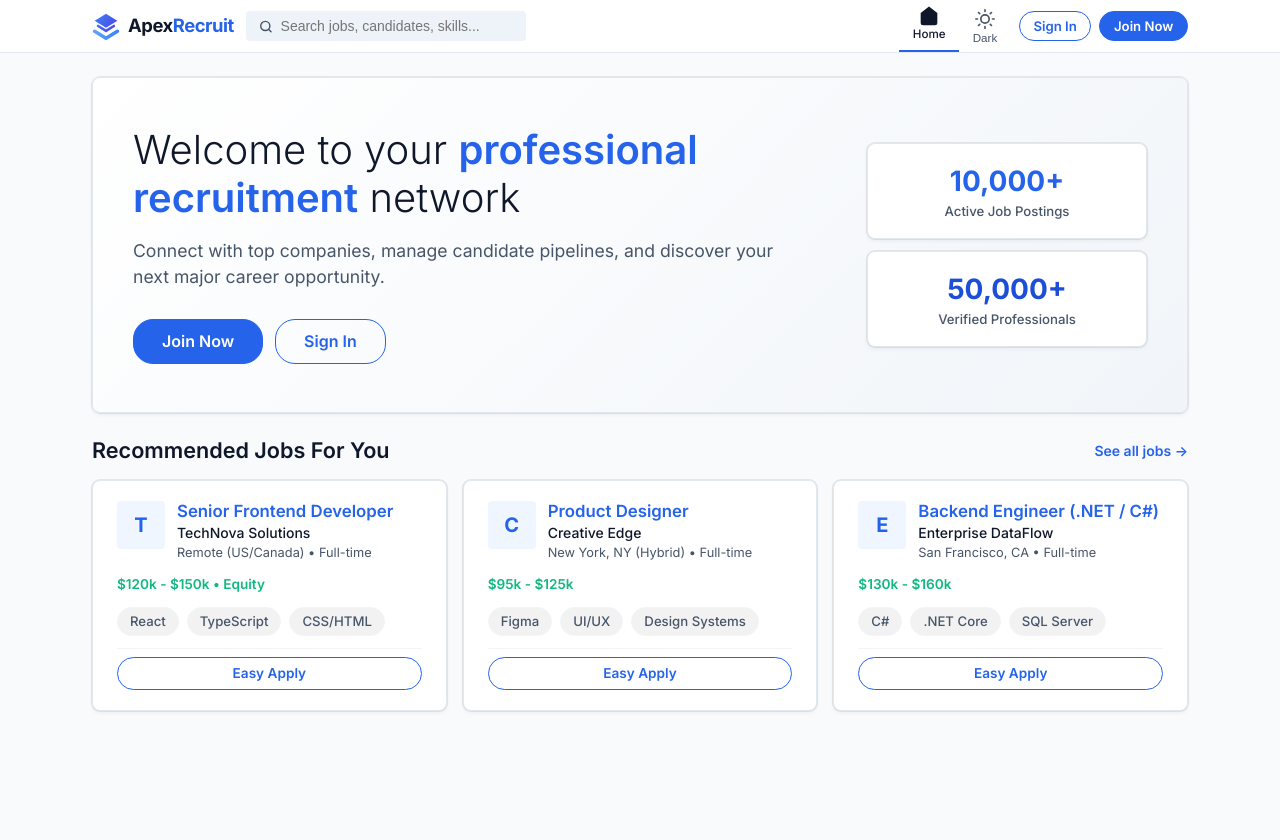
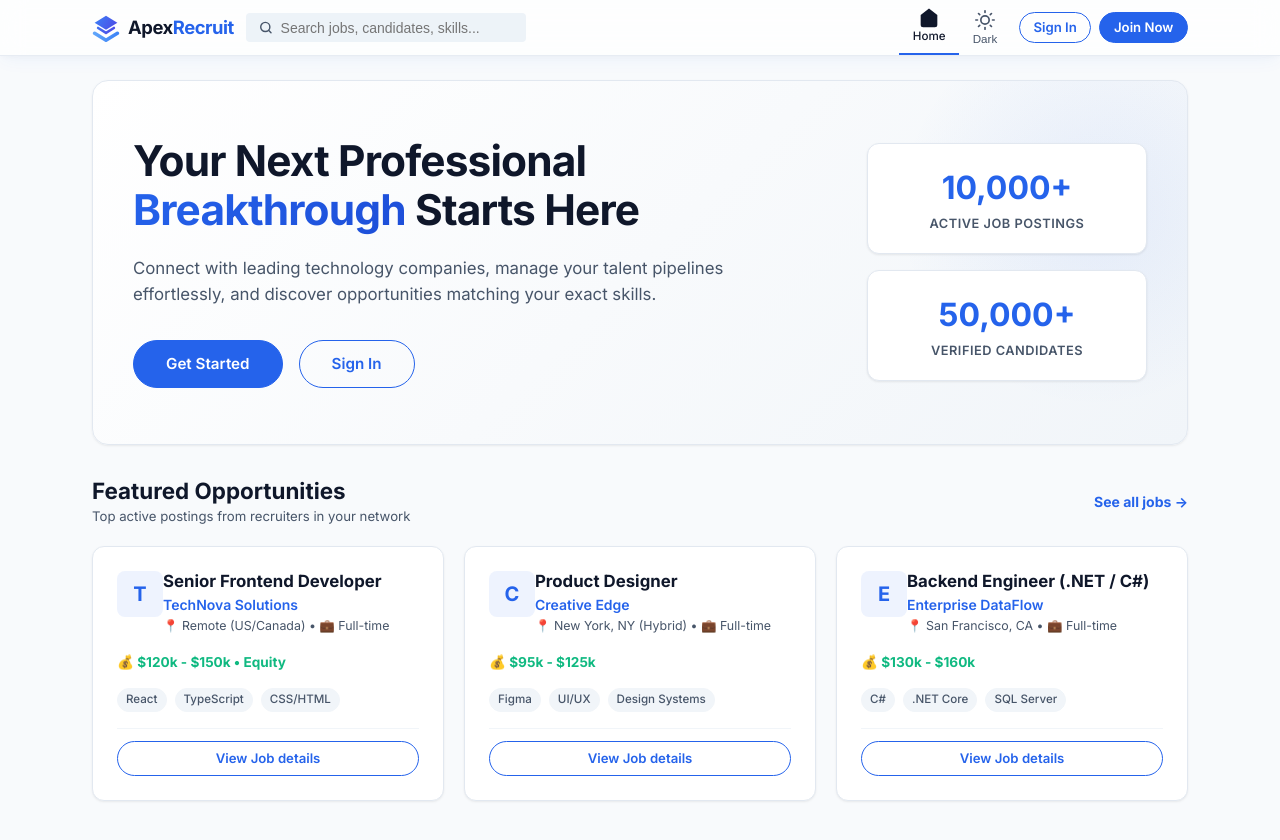
Before and after one commit to eptheekshana/RecruitmentPlatform.API, a React (Vite) app in the folder frontend/: page / in a window 1280 px wide. Shown: the top 840 px of the page. Built offline with nearby package versions, Linux system fonts and the light colour scheme.

Commit message:
feat: implement role-based navigation, global styles, and foundational pages for recruitment platform frontend

```diff
--- a/frontend/src/components/Navbar.jsx
+++ b/frontend/src/components/Navbar.jsx
@@ -191,15 +191,18 @@ const Navbar = () => {
   return (
     <header
       style={{
-        background: 'var(--bg-card)',
-        borderBottom: '1px solid var(--border)',
+        background: 'var(--glass-bg)',
+        borderBottom: '1px solid var(--glass-border)',
+        backdropFilter: 'blur(12px)',
+        WebkitBackdropFilter: 'blur(12px)',
         position: 'sticky',
         top: 0,
         zIndex: 100,
-        height: '53px',
+        height: '56px',
         display: 'flex',
         alignItems: 'center',
-        transition: 'background-color 0.3s ease, border-color 0.3s ease'
+        boxShadow: 'var(--glass-shadow)',
+        transition: 'background-color 0.3s ease, border-color 0.3s ease, box-shadow 0.3s ease'
       }}
     >
       <div className="container flex justify-between items-center" style={{ width: '100%', height: '100%' }}>
--- a/frontend/src/index.css
+++ b/frontend/src/index.css
@@ -4,7 +4,7 @@
   /* Clean professional corporate tech colors */
   --primary: #2563eb;
   --primary-hover: #1d4ed8;
-  --primary-light: #eff6ff;
+  --primary-light: rgba(37, 99, 235, 0.08);
   --bg-app: #f8fafc;
   --bg-card: #ffffff;
   --border: #e2e8f0;
@@ -13,8 +13,9 @@
   --text-sub: #475569;
   --text-disabled: #94a3b8;
   --accent-gradient: linear-gradient(135deg, #2563eb 0%, #1d4ed8 100%);
-  --shadow-sm: 0 1px 2px 0 rgba(0, 0, 0, 0.05);
-  --shadow-md: 0 4px 6px -1px rgba(0, 0, 0, 0.1), 0 2px 4px -1px rgba(0, 0, 0, 0.06);
+  --shadow-sm: 0 1px 3px 0 rgba(0, 0, 0, 0.05), 0 1px 2px 0 rgba(0, 0, 0, 0.03);
+  --shadow-md: 0 4px 20px -2px rgba(37, 99, 235, 0.06), 0 2px 8px -1px rgba(0, 0, 0, 0.04);
+  --shadow-lg: 0 10px 30px -3px rgba(37, 99, 235, 0.08), 0 4px 12px -2px rgba(0, 0, 0, 0.03);
 
   /* Legacy aliases so we don't break existing styling in views */
   --linkedin-blue: var(--primary);
@@ -34,9 +35,9 @@
   --text-secondary: var(--text-sub);
   --accent-primary: var(--primary);
   --accent-secondary: var(--primary-hover);
-  --glass-bg: var(--bg-card);
-  --glass-border: var(--border);
-  --glass-shadow: var(--shadow-sm);
+  --glass-bg: rgba(255, 255, 255, 0.75);
+  --glass-border: rgba(226, 232, 240, 0.8);
+  --glass-shadow: var(--shadow-md);
 
   --font-sans: 'Inter', -apple-system, BlinkMacSystemFont, 'Segoe UI', Roboto, sans-serif;
   --font-display: 'Inter', -apple-system, BlinkMacSystemFont, 'Segoe UI', Roboto, sans-serif;
@@ -46,17 +47,22 @@
 [data-theme='dark'] {
   --primary: #3b82f6;
   --primary-hover: #60a5fa;
-  --primary-light: rgba(59, 130, 246, 0.15);
-  --bg-app: #0b0f19;
-  --bg-card: #151d30;
-  --border: #232d45;
-  --border-subtle: #1a2236;
-  --text-main: #f8fafc;
-  --text-sub: #94a3b8;
-  --text-disabled: #64748b;
+  --primary-light: rgba(59, 130, 246, 0.12);
+  --bg-app: #080c14;
+  --bg-card: #0e1420;
+  --border: #1e293b;
+  --border-subtle: #131b2e;
+  --text-main: #f9fafb;
+  --text-sub: #9ca3af;
+  --text-disabled: #6b7280;
   --accent-gradient: linear-gradient(135deg, #3b82f6 0%, #1d4ed8 100%);
-  --shadow-sm: 0 1px 2px 0 rgba(0, 0, 0, 0.5);
-  --shadow-md: 0 4px 6px -1px rgba(0, 0, 0, 0.3), 0 2px 4px -1px rgba(0, 0, 0, 0.18);
+  --shadow-sm: 0 1px 3px 0 rgba(0, 0, 0, 0.35);
+  --shadow-md: 0 8px 30px rgba(0, 0, 0, 0.4);
+  --shadow-lg: 0 16px 40px rgba(0, 0, 0, 0.55);
+
+  --glass-bg: rgba(14, 20, 32, 0.75);
+  --glass-border: rgba(30, 41, 59, 0.8);
+  --glass-shadow: var(--shadow-md);
 }
 
 
@@ -102,21 +108,29 @@ a:hover {
 /* LinkedIn Card Styling (also applies to legacy .glass-panel) */
 .glass-panel,
 .linkedin-card {
-  background: var(--linkedin-card-bg);
-  border: 1px solid var(--linkedin-border);
-  border-radius: 8px;
-  box-shadow: 0 0 0 1px rgba(0, 0, 0, 0.08), 0 2px 4px rgba(0, 0, 0, 0.05);
-  padding: 1.25rem 1.5rem;
-  margin-bottom: 1rem;
+  background: var(--bg-card);
+  border: 1px solid var(--border);
+  border-radius: 12px;
+  box-shadow: var(--shadow-sm);
+  padding: 1.5rem;
+  margin-bottom: 1.25rem;
   position: relative;
   overflow: hidden;
+  transition: transform 0.25s cubic-bezier(0.4, 0, 0.2, 1), box-shadow 0.25s cubic-bezier(0.4, 0, 0.2, 1), border-color 0.25s cubic-bezier(0.4, 0, 0.2, 1);
+}
+
+.glass-panel:hover,
+.linkedin-card:hover {
+  transform: translateY(-2px);
+  box-shadow: var(--shadow-md);
+  border-color: var(--primary-light);
 }
 
 /* LinkedIn Gradient Accent Text */
 .text-gradient {
-  color: var(--linkedin-blue);
-  background: none;
-  -webkit-text-fill-color: initial;
+  background: var(--accent-gradient);
+  -webkit-background-clip: text;
+  -webkit-text-fill-color: transparent;
 }
 
 /* LinkedIn Buttons */
@@ -127,58 +141,59 @@ a:hover {
   align-items: center;
   justify-content: center;
   gap: 0.5rem;
-  padding: 0.45rem 1.25rem;
-  border-radius: 20px;
+  padding: 0.55rem 1.5rem;
+  border-radius: 30px;
   font-weight: 600;
   font-family: var(--font-sans);
   cursor: pointer;
   transition: var(--transition-smooth);
   border: 1.5px solid transparent;
   outline: none;
-  font-size: 0.95rem;
+  font-size: 0.9rem;
   line-height: 1.4;
 }
 
 .btn-primary,
 .btn-linkedin-primary {
-  background-color: var(--linkedin-blue);
+  background-color: var(--primary);
   color: #ffffff !important;
-  border-color: var(--linkedin-blue);
+  border-color: var(--primary);
 }
 
 .btn-primary:hover,
 .btn-linkedin-primary:hover {
-  background-color: var(--linkedin-blue-hover);
-  border-color: var(--linkedin-blue-hover);
+  background-color: var(--primary-hover);
+  border-color: var(--primary-hover);
   text-decoration: none;
-  transform: none;
-  box-shadow: none;
+  transform: translateY(-1px);
+  box-shadow: 0 4px 12px var(--primary-light);
 }
 
 .btn-secondary,
 .btn-linkedin-outline {
   background: transparent;
-  color: var(--linkedin-blue) !important;
-  border-color: var(--linkedin-blue);
+  color: var(--primary) !important;
+  border-color: var(--primary);
 }
 
 .btn-secondary:hover,
 .btn-linkedin-outline:hover {
-  background-color: rgba(10, 102, 194, 0.08);
-  border-color: var(--linkedin-blue-hover);
-  color: var(--linkedin-blue-hover) !important;
+  background-color: var(--primary-light);
+  border-color: var(--primary-hover);
+  color: var(--primary-hover) !important;
   text-decoration: none;
+  transform: translateY(-1px);
 }
 
 .btn-tertiary {
   background: transparent;
-  color: var(--linkedin-text-sub);
+  color: var(--text-sub);
   border-color: transparent;
 }
 
 .btn-tertiary:hover {
-  background-color: rgba(0, 0, 0, 0.06);
-  color: var(--linkedin-text-main);
+  background-color: var(--border-subtle);
+  color: var(--text-main);
   text-decoration: none;
 }
 
--- a/frontend/src/pages/Home.jsx
+++ b/frontend/src/pages/Home.jsx
@@ -33,69 +33,104 @@ const featuredJobs = [
 
 const Home = () => {
   return (
-    <div style={{ paddingBottom: '4rem' }}>
+    <div style={{ paddingBottom: '5rem' }} className="fade-in">
       <div className="container" style={{ maxWidth: '1128px' }}>
-        {/* LinkedIn Classic Hero Welcome Banner */}
+
+        {/* Modern SaaS Hero Welcome Banner */}
         <div
           className="linkedin-card"
           style={{
-            padding: '3rem 2.5rem',
+            padding: '3.5rem 2.5rem',
             display: 'flex',
             alignItems: 'center',
             justifyContent: 'space-between',
-            gap: '2rem',
-            marginBottom: '1.5rem',
-            background: 'linear-gradient(135deg, var(--bg-card) 0%, var(--border-subtle) 100%)'
+            gap: '2.5rem',
+            marginBottom: '2rem',
+            background: 'linear-gradient(135deg, var(--bg-card) 0%, var(--border-subtle) 100%)',
+            border: '1px solid var(--border)',
+            borderRadius: '16px',
+            position: 'relative',
+            overflow: 'hidden'
           }}
         >
-          <div style={{ maxWidth: '640px' }}>
-            <h1 style={{ fontSize: '2.5rem', color: 'var(--text-main)', fontWeight: 300, lineHeight: 1.2, marginBottom: '1rem' }}>
-              Welcome to your <span style={{ color: 'var(--primary)', fontWeight: 600 }}>professional recruitment</span> network
+          {/* Radial Ambient Glow */}
+          <div style={{
+            position: 'absolute',
+            top: '-20%',
+            right: '-10%',
+            width: '400px',
+            height: '400px',
+            background: 'radial-gradient(circle, rgba(37, 99, 235, 0.08) 0%, transparent 70%)',
+            pointerEvents: 'none'
+          }} />
+
+          <div style={{ maxWidth: '600px', zIndex: 1 }}>
+            <h1 style={{ fontSize: '2.65rem', color: 'var(--text-main)', fontWeight: 800, lineHeight: 1.15, marginBottom: '1.25rem', letterSpacing: '-0.02em' }}>
+              Your Next Professional <span style={{ background: 'var(--accent-gradient)', WebkitBackgroundClip: 'text', WebkitTextFillColor: 'transparent' }}>Breakthrough</span> Starts Here
             </h1>
-            <p style={{ fontSize: '1.1rem', color: 'var(--text-sub)', marginBottom: '1.75rem', lineHeight: 1.5 }}>
-              Connect with top companies, manage candidate pipelines, and discover your next major career opportunity.
+            <p style={{ fontSize: '1.05rem', color: 'var(--text-sub)', marginBottom: '2rem', lineHeight: 1.6 }}>
+              Connect with leading technology companies, manage your talent pipelines effortlessly, and discover opportunities matching your exact skills.
             </p>
-            <div className="flex gap-3">
-              <Link to="/register" className="btn-linkedin-primary" style={{ padding: '0.65rem 1.75rem', fontSize: '1rem' }}>
-                Join Now
+            <div className="flex gap-4">
+              <Link to="/register" className="btn-linkedin-primary" style={{ padding: '0.75rem 2rem', fontSize: '0.95rem' }}>
+                Get Started
               </Link>
-              <Link to="/login" className="btn-linkedin-outline" style={{ padding: '0.65rem 1.75rem', fontSize: '1rem' }}>
+              <Link to="/login" className="btn-linkedin-outline" style={{ padding: '0.75rem 2rem', fontSize: '0.95rem' }}>
                 Sign In
               </Link>
             </div>
           </div>
 
-          <div style={{ display: 'flex', flexDirection: 'column', gap: '0.75rem', width: '280px', flexShrink: 0 }}>
-            <div className="linkedin-card" style={{ margin: 0, padding: '1rem', textAlign: 'center' }}>
-              <div style={{ fontSize: '1.75rem', fontWeight: 700, color: 'var(--primary)' }}>10,000+</div>
-              <div style={{ fontSize: '0.825rem', color: 'var(--text-sub)', fontWeight: 500 }}>Active Job Postings</div>
+          {/* Side stats card deck */}
+          <div style={{ display: 'flex', flexDirection: 'column', gap: '1rem', width: '280px', flexShrink: 0, zIndex: 1 }}>
+            <div className="linkedin-card" style={{ margin: 0, padding: '1.25rem', textAlign: 'center', background: 'var(--bg-card)', border: '1px solid var(--border)', borderRadius: '12px' }}>
+              <div style={{ fontSize: '2rem', fontWeight: 800, color: 'var(--primary)' }}>10,000+</div>
+              <div style={{ fontSize: '0.8rem', color: 'var(--text-sub)', fontWeight: 600, textTransform: 'uppercase', letterSpacing: '0.5px', marginTop: '2px' }}>
+                Active Job Postings
+              </div>
             </div>
-            <div className="linkedin-card" style={{ margin: 0, padding: '1rem', textAlign: 'center' }}>
-              <div style={{ fontSize: '1.75rem', fontWeight: 700, color: 'var(--primary-hover)' }}>50,000+</div>
-              <div style={{ fontSize: '0.825rem', color: 'var(--text-sub)', fontWeight: 500 }}>Verified Professionals</div>
+            <div className="linkedin-card" style={{ margin: 0, padding: '1.25rem', textAlign: 'center', background: 'var(--bg-card)', border: '1px solid var(--border)', borderRadius: '12px' }}>
+              <div style={{ fontSize: '2rem', fontWeight: 800, color: 'var(--primary)' }}>50,000+</div>
+              <div style={{ fontSize: '0.8rem', color: 'var(--text-sub)', fontWeight: 600, textTransform: 'uppercase', letterSpacing: '0.5px', marginTop: '2px' }}>
+                Verified Candidates
+              </div>
             </div>
           </div>
         </div>
 
         {/* Featured Opportunities Section */}
-        <div style={{ marginBottom: '1.5rem' }}>
-          <div style={{ display: 'flex', justifyContent: 'space-between', alignItems: 'center', marginBottom: '1rem' }}>
-            <h2 style={{ fontSize: '1.35rem', fontWeight: 600, color: 'var(--text-main)' }}>Recommended Jobs For You</h2>
-            <Link to="/login" style={{ fontSize: '0.875rem', color: 'var(--primary)', fontWeight: 600 }}>See all jobs →</Link>
+        <div>
+          <div style={{ display: 'flex', justifyContent: 'space-between', alignItems: 'center', marginBottom: '1.25rem' }}>
+            <div>
+              <h2 style={{ fontSize: '1.4rem', fontWeight: 700, color: 'var(--text-main)' }}>Featured Opportunities</h2>
+              <p style={{ fontSize: '0.825rem', color: 'var(--text-sub)', marginTop: '2px' }}>Top active postings from recruiters in your network</p>
+            </div>
+            <Link to="/login" style={{ fontSize: '0.875rem', color: 'var(--primary)', fontWeight: 700 }}>See all jobs →</Link>
           </div>
 
-          <div style={{ display: 'grid', gridTemplateColumns: 'repeat(auto-fill, minmax(320px, 1fr))', gap: '1rem' }}>
+          <div style={{ display: 'grid', gridTemplateColumns: 'repeat(auto-fill, minmax(320px, 1fr))', gap: '1.25rem' }}>
             {featuredJobs.map((job) => (
-              <div key={job.id} className="linkedin-card" style={{ display: 'flex', flexDirection: 'column', gap: '0.75rem', margin: 0 }}>
-                <div className="flex gap-3 items-start">
+              <div
+                key={job.id}
+                className="linkedin-card"
+                style={{
+                  display: 'flex',
+                  flexDirection: 'column',
+                  gap: '1rem',
+                  margin: 0,
+                  padding: '1.5rem',
+                  borderRadius: '12px'
+                }}
+              >
+                <div className="flex gap-3.5 items-start">
                   <div
                     style={{
-                      width: '48px',
-                      height: '48px',
-                      borderRadius: '4px',
+                      width: '46px',
+                      height: '46px',
+                      borderRadius: '8px',
                       background: 'var(--primary-light)',
                       color: 'var(--primary)',
-                      fontWeight: 700,
+                      fontWeight: 800,
                       fontSize: '1.25rem',
                       display: 'flex',
                       alignItems: 'center',
@@ -106,33 +141,40 @@ const Home = () => {
                     {job.company[0]}
                   </div>
                   <div>
-                    <h3 style={{ fontSize: '1.05rem', fontWeight: 600, color: 'var(--primary)', cursor: 'pointer' }}>{job.title}</h3>
-                    <div style={{ fontSize: '0.875rem', fontWeight: 500, color: 'var(--text-main)' }}>{job.company}</div>
-                    <div style={{ fontSize: '0.8rem', color: 'var(--text-sub)' }}>{job.location} • {job.type}</div>
+                    <h3 style={{ fontSize: '1.05rem', fontWeight: 700, color: 'var(--text-main)', margin: 0 }}>
+                      {job.title}
+                    </h3>
+                    <div style={{ fontSize: '0.875rem', fontWeight: 600, color: 'var(--primary)', marginTop: '2px' }}>
+                      {job.company}
+                    </div>
+                    <div style={{ fontSize: '0.775rem', color: 'var(--text-sub)', marginTop: '2px' }}>
+                      📍 {job.location} • 💼 {job.type}
+                    </div>
                   </div>
                 </div>
 
-                <div style={{ fontSize: '0.85rem', color: '#10b981', fontWeight: 600 }}>
-                  {job.salary}
+                <div style={{ fontSize: '0.85rem', color: '#10b981', fontWeight: 700 }}>
+                  💰 {job.salary}
                 </div>
 
                 <div className="flex gap-2" style={{ flexWrap: 'wrap' }}>
                   {job.tags.map((tag) => (
-                    <span key={tag} className="linkedin-pill">
+                    <span key={tag} className="linkedin-pill" style={{ fontSize: '0.725rem', padding: '2px 8px', background: 'var(--border-subtle)' }}>
                       {tag}
                     </span>
                   ))}
                 </div>
 
-                <div style={{ marginTop: 'auto', paddingTop: '0.5rem', borderTop: '1px solid var(--border-subtle)' }}>
-                  <Link to="/candidate/jobs" className="btn-linkedin-outline" style={{ width: '100%', padding: '0.35rem', fontSize: '0.85rem' }}>
-                    Easy Apply
+                <div style={{ marginTop: 'auto', paddingTop: '0.75rem', borderTop: '1px solid var(--border-subtle)' }}>
+                  <Link to="/candidate/jobs" className="btn-linkedin-outline" style={{ width: '100%', padding: '0.45rem', fontSize: '0.825rem' }}>
+                    View Job details
                   </Link>
                 </div>
               </div>
             ))}
           </div>
         </div>
+
       </div>
     </div>
   );
```
Also changed, not shown: frontend/src/pages/Login.jsx (+52 -17 lines), frontend/src/pages/Register.jsx (+64 -27 lines).
